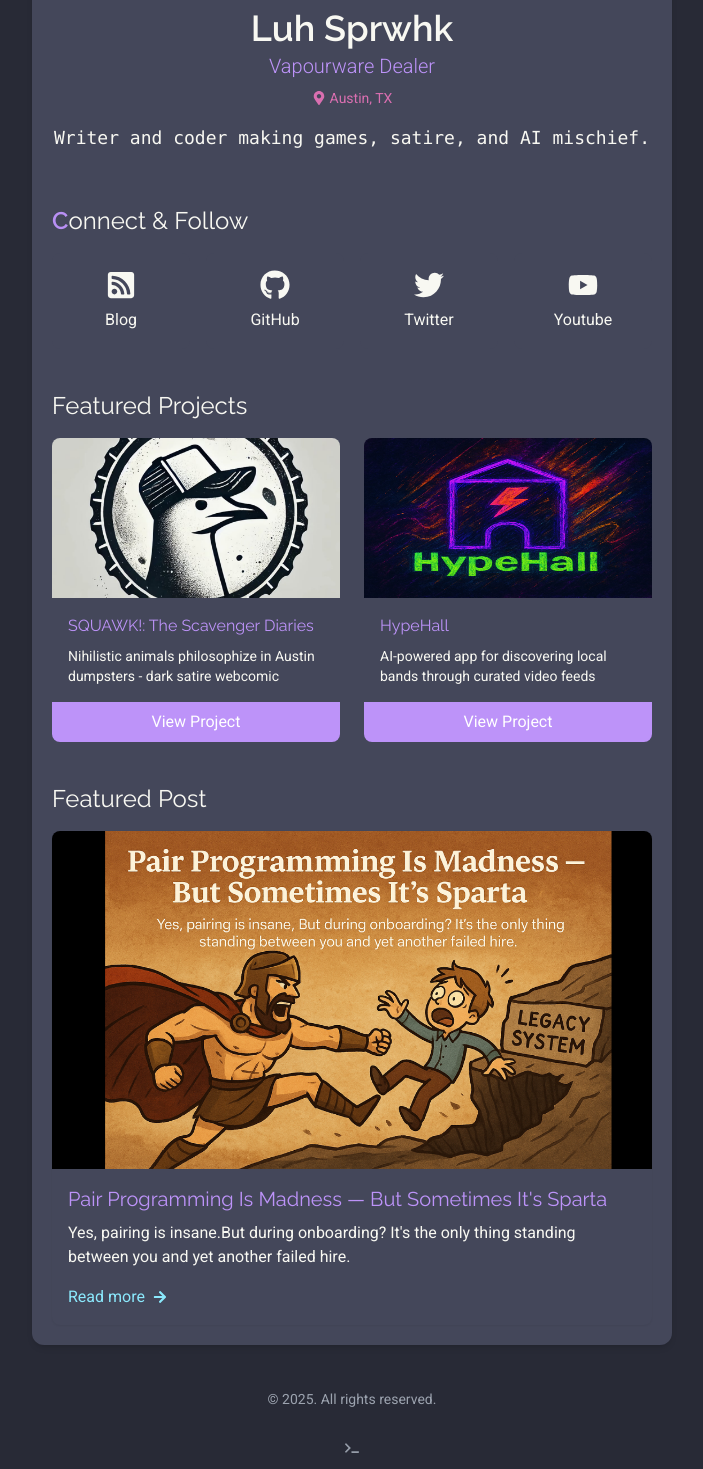
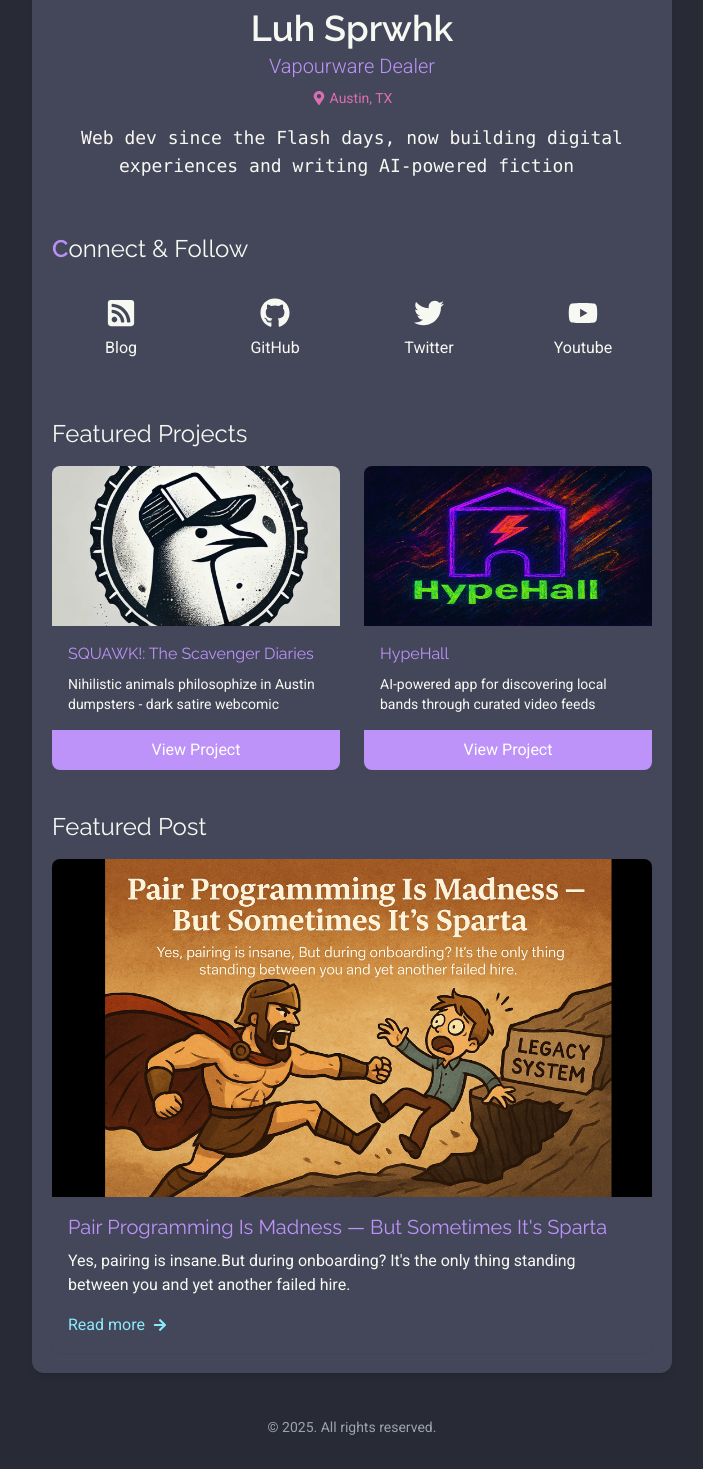
Before and after one commit to lux-sprwhk/digicard, a React (Vite) app: page / in a window 1280 px wide. Shown: the part 260-1729 px from the top of the page, without its empty margins (288-991 px from the left). Built offline with nearby package versions, Linux system fonts and the light colour scheme.

Commit message:
og bio and easier to see easter egg hint

```diff
--- a/index.html
+++ b/index.html
@@ -1,13 +1,28 @@
 <!DOCTYPE html>
 <html lang="en">
+
 <head>
   <meta charset="UTF-8" />
   <link rel="icon" type="image/png" href="/favicon.png" />
   <meta name="viewport" content="width=device-width, initial-scale=1.0" />
   <title>luhsprwhk.exe</title>
+  <!-- Primary Meta Tags -->
+  <meta property="og:title" content="Luh Sprwhk - Vapourware Dealer">
+  <meta property="og:description" content="Web dev since the Flash days, now building digital experiences and writing AI-powered fiction">
+  <meta property="og:image" content="https://luhsprwhk.xyz/og-image.jpg">
+  <meta property="og:url" content="https://luhsprwhk.xyz">
+  <meta property="og:type" content="website">
+
+  <!-- Twitter specific -->
+  <meta name="twitter:card" content="summary_large_image">
+  <meta name="twitter:title" content="Luh Sprwhk - Vapourware Dealer">
+  <meta name="twitter:description" content="Web dev since the Flash days, now building digital experiences and writing AI-powered fiction">
+  <meta name="twitter:image" content="https://luhsprwhk.xyz/og-image.jpg">
 </head>
+
 <body>
   <div id="root"></div>
   <script type="module" src="/src/main.jsx"></script>
 </body>
+
 </html>
--- a/src/components/Footer.jsx
+++ b/src/components/Footer.jsx
@@ -22,13 +22,19 @@ const Footer = ({ theme }) => {
         {theme !== 'matrix' && (
           <span className="group relative inline-block">
             <FaTerminal
-              className={`inline-block ${cursorVisible ? 'opacity-100' : 'opacity-0'} transition-all duration-300 hover:text-primary hover:scale-110 hover:rotate-3 cursor-pointer`}
+              className={
+                `inline-block
+    ${theme === 'dark' ? 'glow-dark' : 'glow-light'}
+    ${cursorVisible ? 'opacity-100' : 'opacity-0'}
+    transition-all duration-300
+    hover:text-primary hover:scale-110 hover:rotate-3 cursor-pointer`
+              }
             />
             <div className="absolute hidden group-hover:block bg-gray-800 text-white text-sm rounded p-2 -mt-2 -translate-y-full -translate-x-1/2 left-1/2 whitespace-nowrap">
-            console.log("Open sesame")
-            <div className="absolute -bottom-1 left-1/2 -translate-x-1/2 border-4 border-transparent border-t-gray-800"></div>
-          </div>
-        </span>
+              console.log("Open sesame")
+              <div className="absolute -bottom-1 left-1/2 -translate-x-1/2 border-4 border-transparent border-t-gray-800"></div>
+            </div>
+          </span>
         )}
       </div>
     </footer>
--- a/src/components/TypewriterBio.jsx
+++ b/src/components/TypewriterBio.jsx
@@ -1,14 +1,26 @@
-import { useState } from "react";
 import { ReactTyped } from "react-typed";
+import { useState, useEffect } from 'react'
 
-const normalBio = "Writer and coder making games, satire, and AI mischief.";
+const normalBio = "Web dev since the Flash days, now building digital experiences and writing AI-powered fiction";
 const matrixBio = "Welcome to the Matrix, hacker. Reality is what you make it.";
 
 const TypewriterBio = ({ theme }) => {
+    const [hideCursor, setHideCursor] = useState(false);
+
+    useEffect(() => {
+        setHideCursor(false);
+    }, []);
 
     return (
-        <ReactTyped strings={[theme === 'matrix' ? matrixBio : normalBio]} typeSpeed={35} showCursor={false} className="text-lg font-mono min-h-[2em] matrix:text-matrix-glow w-full"
-        />
+        <span className={hideCursor ? "typed-cursor-hidden" : ""}>
+            <ReactTyped
+                strings={[theme === 'matrix' ? matrixBio : normalBio]}
+                typeSpeed={45}
+                showCursor={true}
+                className="text-lg font-mono min-h-[2em] matrix:text-matrix-glow w-full"
+                onComplete={() => setHideCursor(true)}
+            />
+        </span>
     );
 
 };
--- a/src/index.css
+++ b/src/index.css
@@ -92,3 +92,27 @@
     background-size: cover;
     /* Optional: Add a dark overlay for readability */
   }}
+
+  @layer utilities {
+    /* Light theme glow: github blue */
+    .glow-light {
+      animation: glow-light 2.5s ease-in-out infinite alternate;
+    }
+    @keyframes glow-light {
+      from { filter: drop-shadow(0 0 0px #2563eb); }
+      to   { filter: drop-shadow(0 0 8px #2563eb); }
+    }
+
+    /* Dark theme glow: dracula purple */
+    .glow-dark {
+      animation: glow-dark 2.5s ease-in-out infinite alternate;
+    }
+    @keyframes glow-dark {
+      from { filter: drop-shadow(0 0 0px #bd93f9); }
+      to   { filter: drop-shadow(0 0 8px #bd93f9); }
+    }
+  }
+
+  .typed-cursor-hidden .typed-cursor {
+    opacity: 0 !important;
+  }
```
Also changed, not shown: 1 other file (tests, documents, lock files or other folders). Lines whose indentation alone changed are shown as unchanged.
